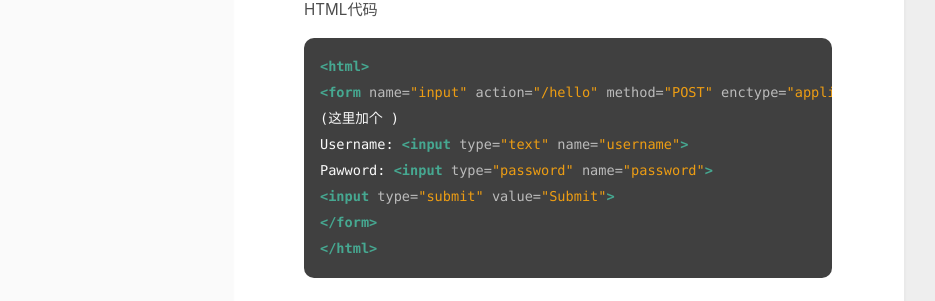
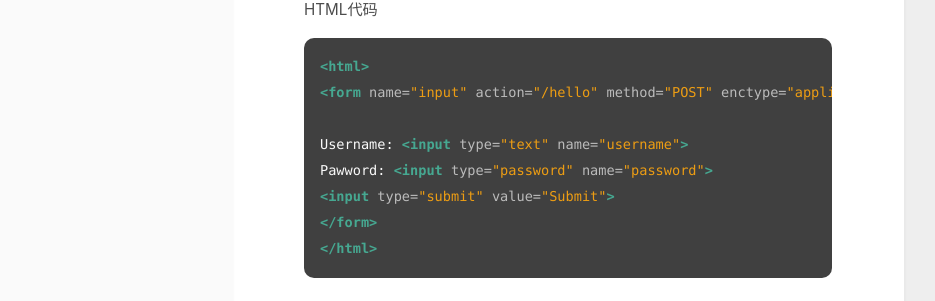
Before and after one commit to scatzero9/scatzero9.github.io, a Jekyll site: the page built from _posts/2020-12-28-GO简单显示html.md, in a window 1280 px wide. Shown: the part 898-1199 px from the top of the page, without its empty margins (216-1151 px from the left). Built offline with Jekyll 4.4.1, drawn with Linux system fonts in a browser that asks for light colours.

Commit message:
修改文件: _posts/2020-12-28-GO简单显示html.md

````diff
--- a/_posts/2020-12-28-GO简单显示html.md
+++ b/_posts/2020-12-28-GO简单显示html.md
@@ -33,7 +33,7 @@ HTML代码<br>
 ```html
 <html>
 <form name="input" action="/hello" method="POST" enctype="application/x-www-form-urlencoded">
-(这里加个{{.}} )
+
 Username: <input type="text" name="username">
 Pawword: <input type="password" name="password">
 <input type="submit" value="Submit">
````
